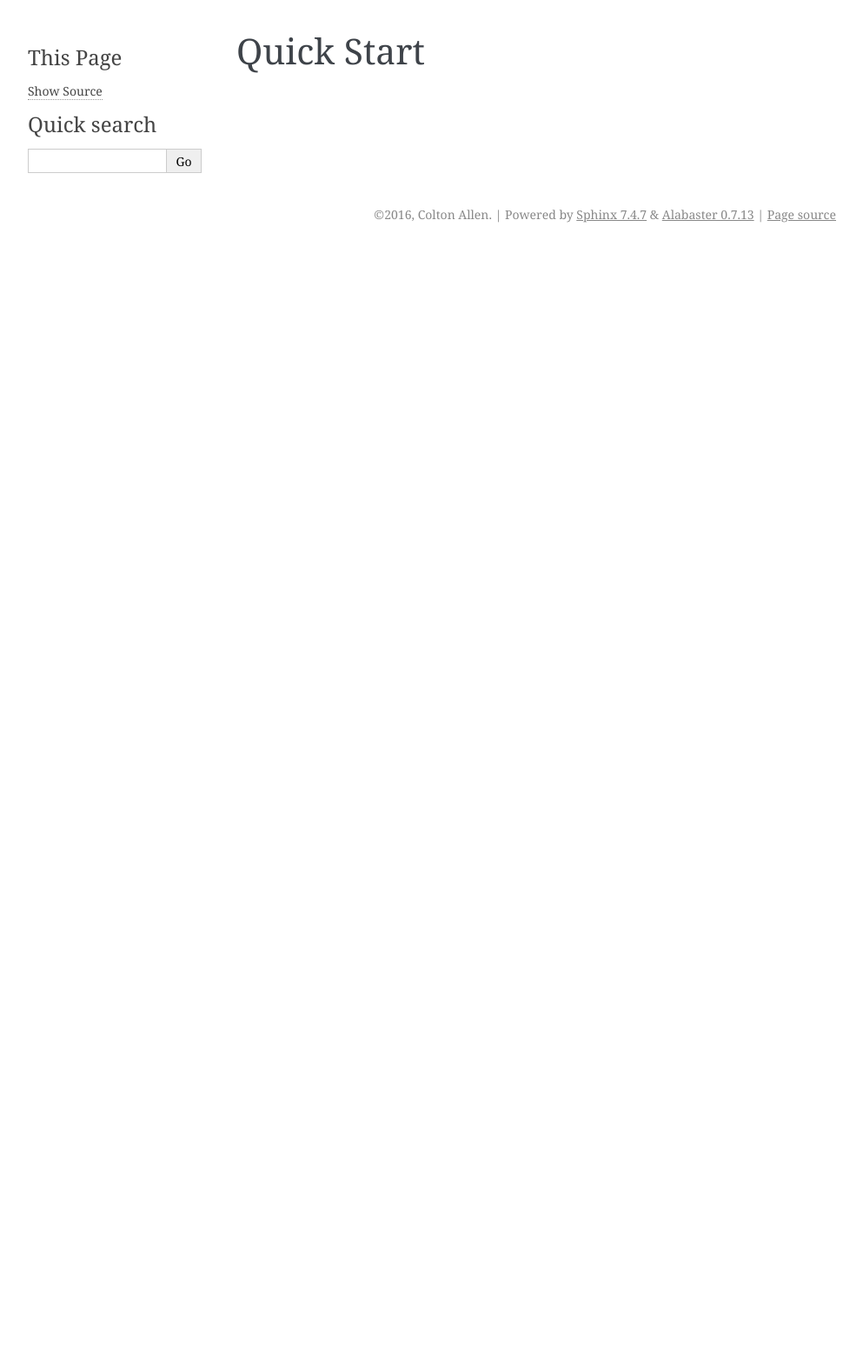
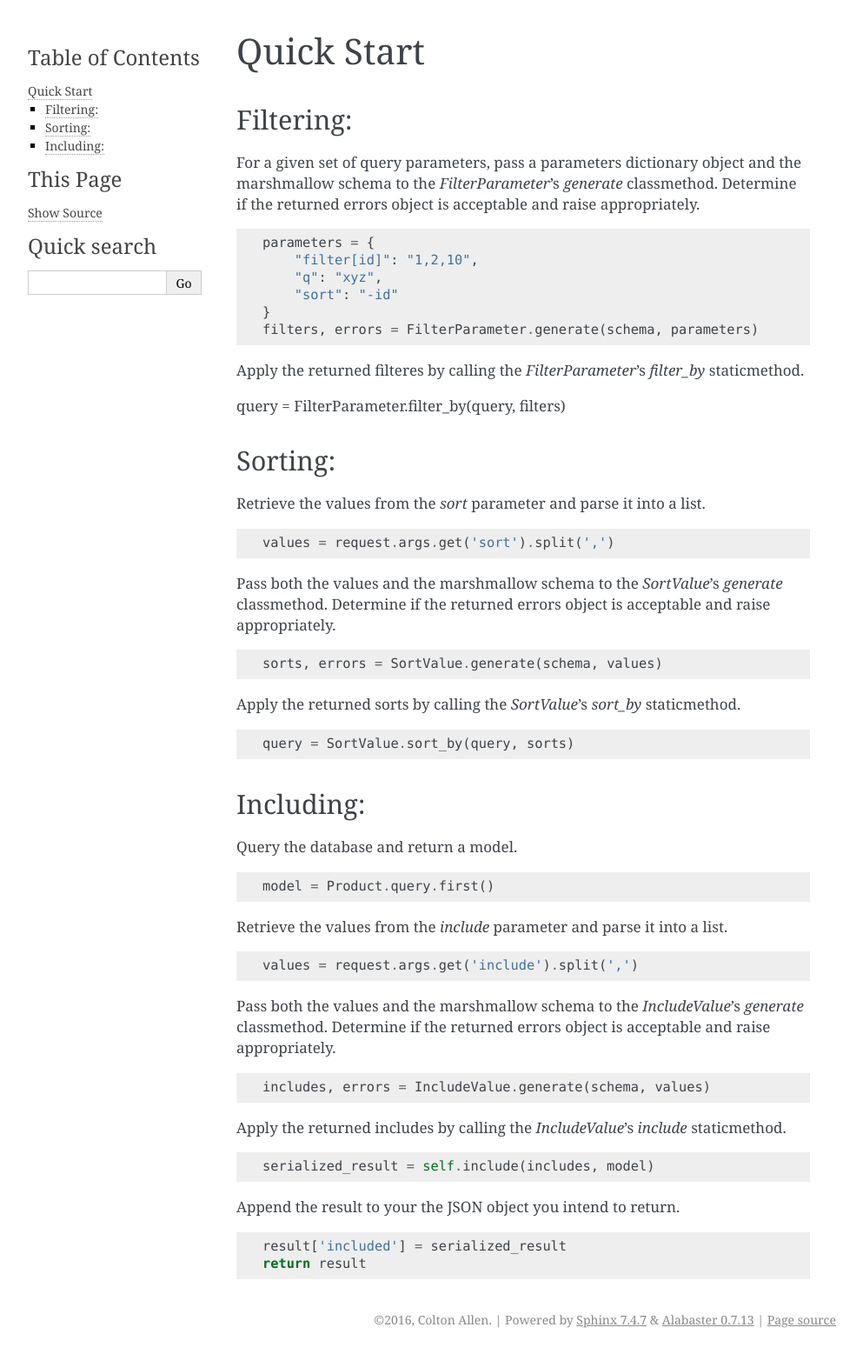
Before and after one commit to caxiam/sqlalchemy-jsonapi-collections, a Sphinx documentation site: the page built from docs/quick_start.rst, in a window 1280 px wide. Shown: the whole page at 87% size, without its empty margins (148-1141 px from the left). Built offline with Sphinx 7.4.7, drawn with Linux system fonts in a browser that asks for light colours; before the commit the page ends 900 px from its top, so only the background shows below that.

Commit message:
Added additonal quick start and installation documentation

```diff
--- a/docs/index.rst
+++ b/docs/index.rst
@@ -3,10 +3,9 @@
    You can adapt this file completely to your liking, but it should at least
    contain the root `toctree` directive.
 
-Welcome to sqlalchemy-jsonapi-collections's documentation!
-==========================================================
 
-Contents:
+Guide
+=====
 
 .. toctree::
    :maxdepth: 2
--- a/docs/quick_start.rst
+++ b/docs/quick_start.rst
@@ -2,3 +2,79 @@
 
 Quick Start
 ===========
+
+==========
+Filtering:
+==========
+
+For a given set of query parameters, pass a parameters dictionary object and the marshmallow schema to the `FilterParameter`'s `generate` classmethod.  Determine if the returned errors object is acceptable and raise appropriately.
+
+::
+
+    parameters = {
+        "filter[id]": "1,2,10",
+        "q": "xyz",
+        "sort": "-id"
+    }
+    filters, errors = FilterParameter.generate(schema, parameters)
+
+Apply the returned filteres by calling the `FilterParameter`'s `filter_by` staticmethod.
+
+query = FilterParameter.filter_by(query, filters)
+
+========
+Sorting:
+========
+
+Retrieve the values from the `sort` parameter and parse it into a list.
+
+::
+
+    values = request.args.get('sort').split(',')
+
+Pass both the values and the marshmallow schema to the `SortValue`'s `generate` classmethod.  Determine if the returned errors object is acceptable and raise appropriately.
+
+::
+
+    sorts, errors = SortValue.generate(schema, values)
+
+Apply the returned sorts by calling the `SortValue`'s `sort_by` staticmethod.
+
+::
+
+    query = SortValue.sort_by(query, sorts)
+
+==========
+Including:
+==========
+
+Query the database and return a model.
+
+::
+
+    model = Product.query.first()
+
+Retrieve the values from the `include` parameter and parse it into a list.
+
+::
+
+    values = request.args.get('include').split(',')
+
+Pass both the values and the marshmallow schema to the `IncludeValue`'s `generate` classmethod.  Determine if the returned errors object is acceptable and raise appropriately.
+
+::
+
+    includes, errors = IncludeValue.generate(schema, values)
+
+Apply the returned includes by calling the `IncludeValue`'s `include` staticmethod.
+
+::
+
+    serialized_result = self.include(includes, model)
+
+Append the result to your the JSON object you intend to return.
+
+::
+
+    result['included'] = serialized_result
+    return result
```
Also changed, not shown: docs/install.rst (+10 -1 lines).
